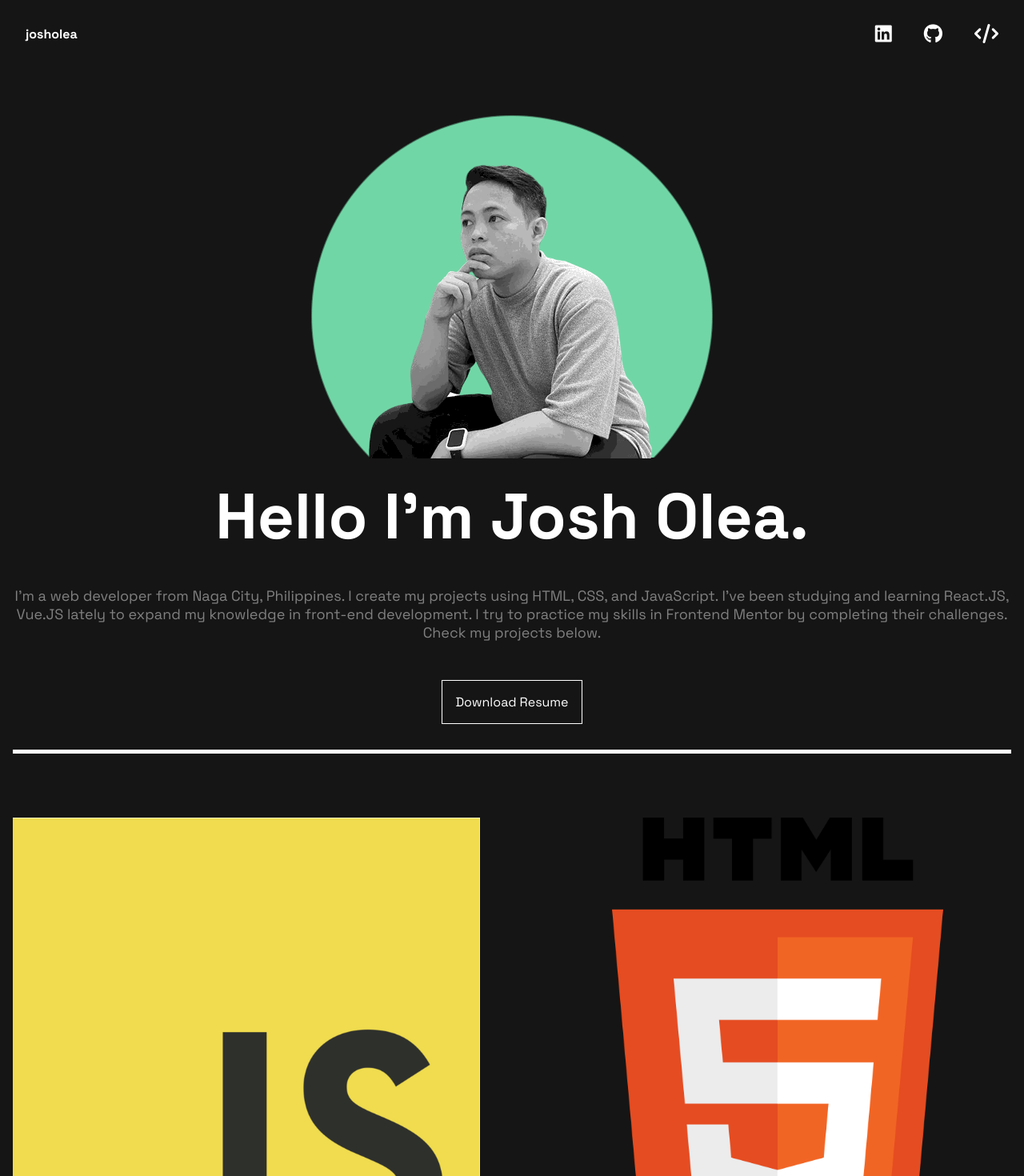
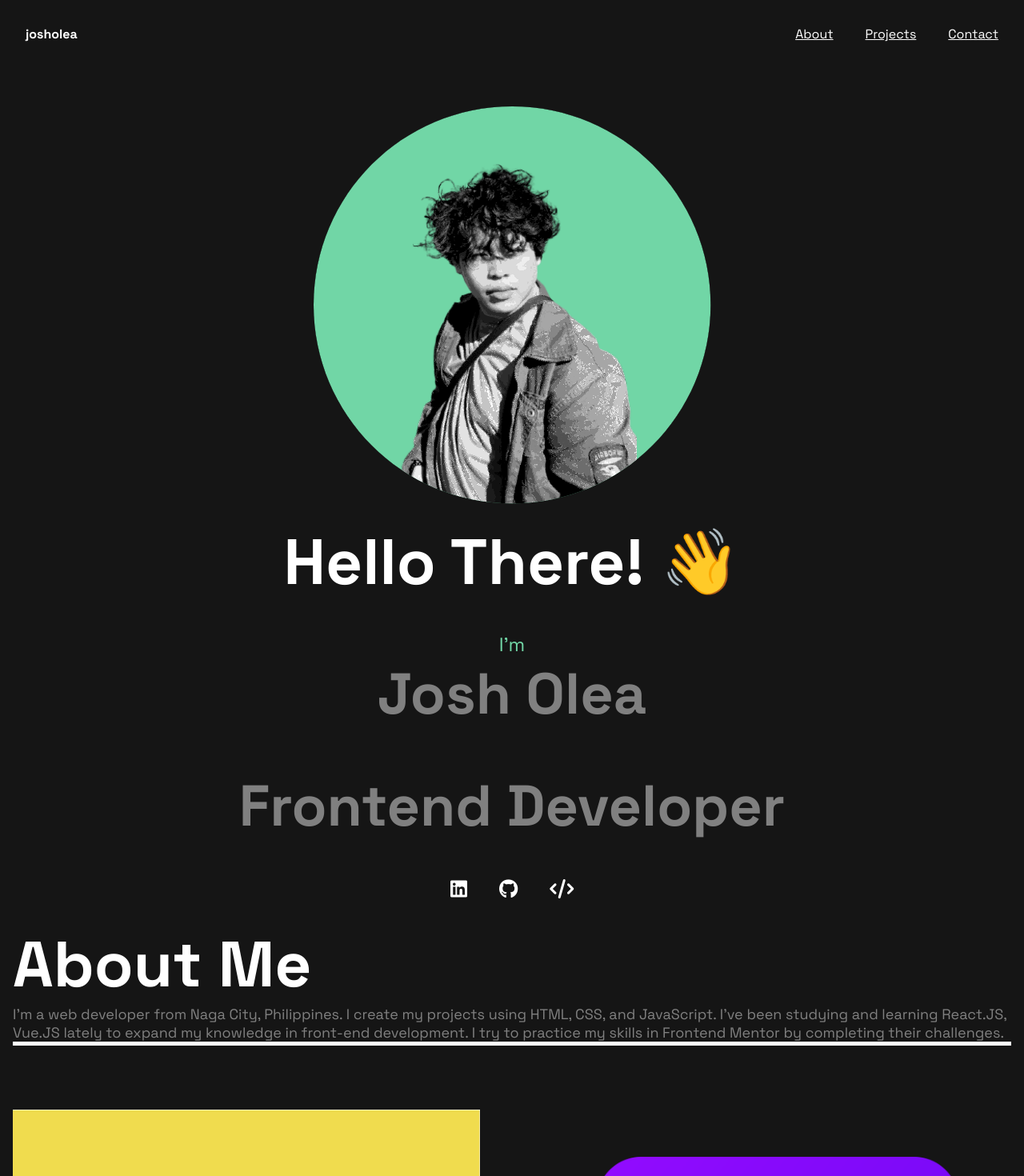
Before and after one commit to joshmichael23/josh-portfolio, a React (Vite) app: page / in a window 1280 px wide. Shown: the top 1470 px of the page at 80% size. Built offline with nearby package versions, Linux system fonts and the light colour scheme.

Commit message:
2025-04-03 changes
test

```diff
--- a/src/App.jsx
+++ b/src/App.jsx
@@ -92,10 +92,13 @@ function App() {
           <div className='logoContainer'>
             josholea
           </div>
+
           <div className='links'>
-              <a target="_blank" href="https://www.linkedin.com/in/josh-michael-olea/"><i className='fa-xl fa-brands fa-linkedin' /></a>
-              <a target="_blank" href="https://github.com/joshmichael23"><i className='fa-xl fa-brands fa-github'></i></a>
-              <a target="_blank" href="https://www.frontendmentor.io/profile/joshmichael23"><i className="fa-xl fa-solid fa-code"></i></a>
+
+            <a href="#aboutMe">About</a>
+            <a href="#project">Projects</a>
+            <a href="#contact">Contact</a>
+
           </div>
         </header>
         <main className="test">
@@ -103,30 +106,34 @@ function App() {
           <div className="wrapper">
 
 
-            <article className='main-content'>
+            <article id="mainContent" className='main-content'>
               <div className='description-content'>
 
 
 
-                <h1> Hello I'm <span>Josh Olea.</span></h1>
+                <h1> Hello There! 👋</h1>
+                <div className='typewriter'>
+                  <p>I'm</p><h2>Josh Olea</h2>
+                </div>
+                <h2>Frontend Developer</h2>
+                <div className='links'>
+                    <a target="_blank" href="https://www.linkedin.com/in/josh-michael-olea/"><i className='fa-xl fa-brands fa-linkedin' /></a>
+                    <a target="_blank" href="https://github.com/joshmichael23"><i className='fa-xl fa-brands fa-github'></i></a>
+                    <a target="_blank" href="https://www.frontendmentor.io/profile/joshmichael23"><i className="fa-xl fa-solid fa-code"></i></a>
+                </div>
 
-                <p className="bio">I'm a web developer from Naga City, Philippines.  I create my projects using HTML, CSS, and JavaScript. I've been studying and learning React.JS, Vue.JS lately to expand my knowledge in front-end development. I try to practice my skills in Frontend Mentor by completing their challenges. Check my projects below.</p>
-
-                <a className="downloadResume" target="_blank" rel="noopener noreferrer" href="/Resume.pdf" id='btnDownloadResume'>Download Resume</a>
               </div>
               <div className='profile-container'>
                 <img className="profile-pic" alt="Josh Michael's Picture" src={'/picture.png'} />
               </div>
             </article>
 
-
-            <section className='skills'>
+            <section id="aboutMe" className='about-me'>
+              <h1>About Me</h1>
+              <p className="bio">I'm a web developer from Naga City, Philippines.  I create my projects using HTML, CSS, and JavaScript. I've been studying and learning React.JS, Vue.JS lately to expand my knowledge in front-end development. I try to practice my skills in Frontend Mentor by completing their challenges. </p>
+              <section className='skills'>
               <a href="https://www.javascript.com" className="skill js">
                 <img src={'./logos/JavaScript-logo.png'} alt="Javascript Logo" />
-              </a>
-
-              <a href="https://html.com" className="skill html">
-                <img src={'./logos/html.png'} alt="HTML Logo" />
               </a>
 
               <a href="https://getbootstrap.com" className="skill bootstrap">
@@ -157,8 +164,9 @@ function App() {
                 <img src={'./logos/vite.png'} alt="Vite Logo" />
               </a>
             </section>
+            </section>
 
-            <section className='project'>
+            <section id="project" className='project'>
               <h1>Frontend Mentor Projects</h1>
               <div className='projects'>
 
@@ -241,7 +249,7 @@ function App() {
           <footer>
 
 
-          <div className='contactMe'>
+          <div className='contactMe' id="contact">
               <div>
                 <h2>Contact me</h2>
                 <p>Please fill in the form, and I’ll get back to you as soon as possible. </p>
@@ -266,9 +274,10 @@ function App() {
           <div className="contactdetails">
             <p>josholea</p>
             <div className='links'>
-                <a target="_blank" href="https://www.linkedin.com/in/josh-michael-olea/"><i className='fa-xl fa-brands fa-linkedin' /></a>
-                <a target="_blank" href="https://github.com/joshmichael23"><i className='fa-xl fa-brands fa-github'></i></a>
-                <a target="_blank" href="https://www.frontendmentor.io/profile/joshmichael23"><i className="fa-xl fa-solid fa-code"></i></a>
+              <a href="#mainContent">Me</a>
+              <a href="#aboutMe">About</a>
+              <a href="#project">Projects</a>
+
             </div>
           </div>
           </footer>
```
Also changed, not shown: public/picture.png.
